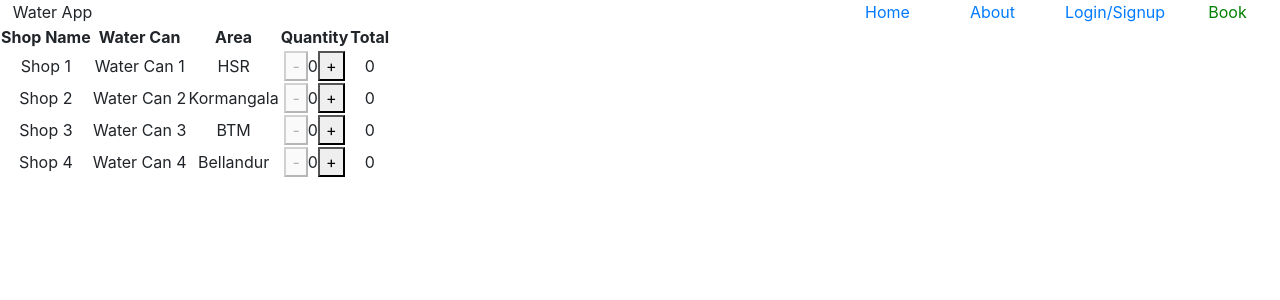
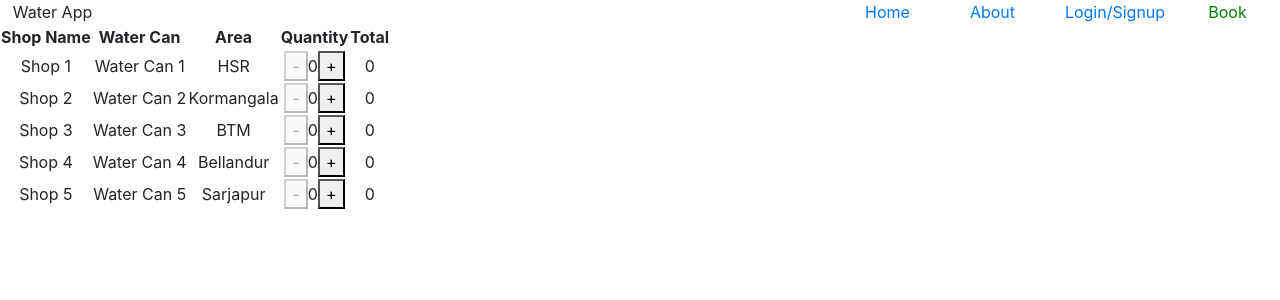
Before and after one commit to Shikha2101/Water_App, a React (Create React App) app in the folder water/water/: page /book in a window 1280 px wide. Shown: the top 300 px of the page. Built offline with nearby package versions, Linux system fonts and the light colour scheme.

Commit message:
frontend corrected

```diff
--- a/water/water/src/components/Book.js
+++ b/water/water/src/components/Book.js
@@ -33,7 +33,12 @@ class Book extends React.Component{
                        "ShopName":"Shop 4",
                        "Can": "Water Can 4",
                        "Area":"Bellandur"
-               }
+                     },
+                     {
+                      "ShopName":"Shop 5",
+                      "Can": "Water Can 5",
+                      "Area":"Sarjapur"
+                    }
             ],
             columns: [
                 {
```
